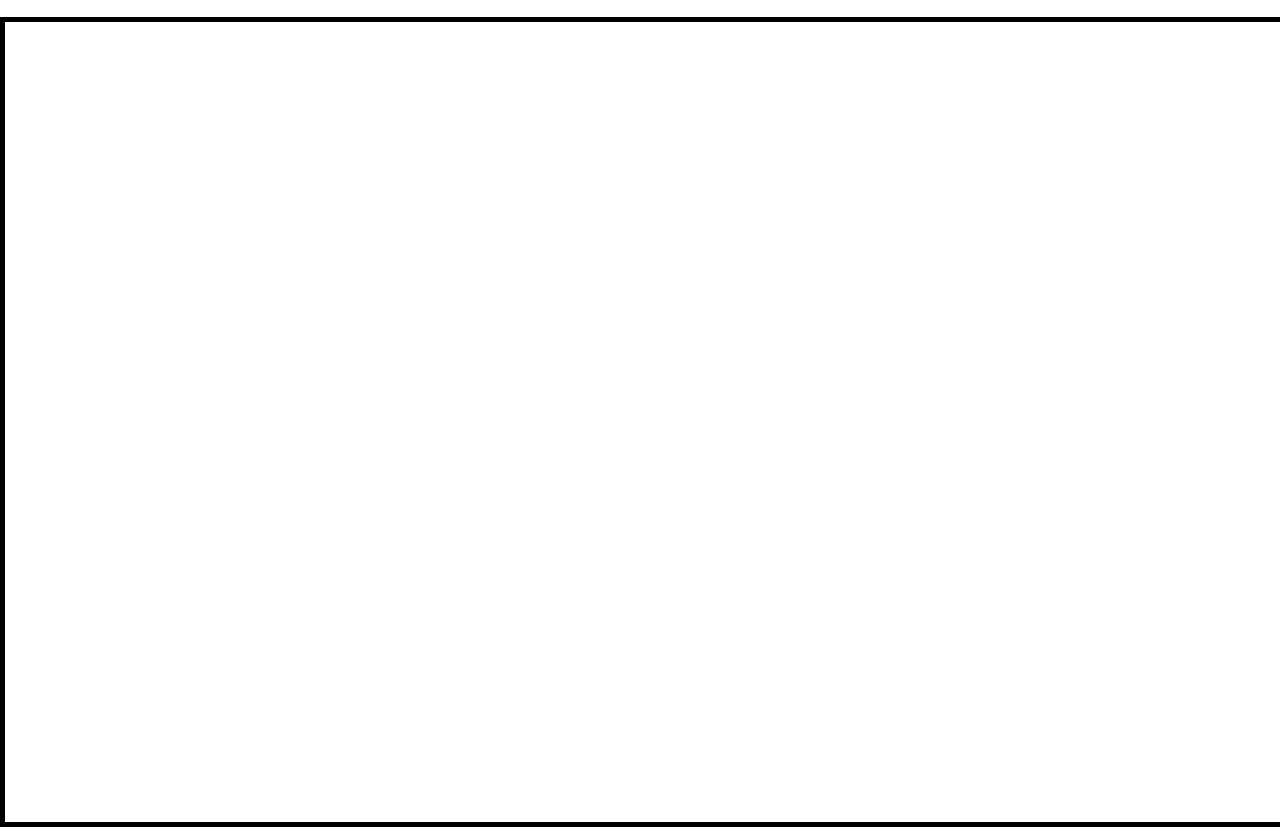
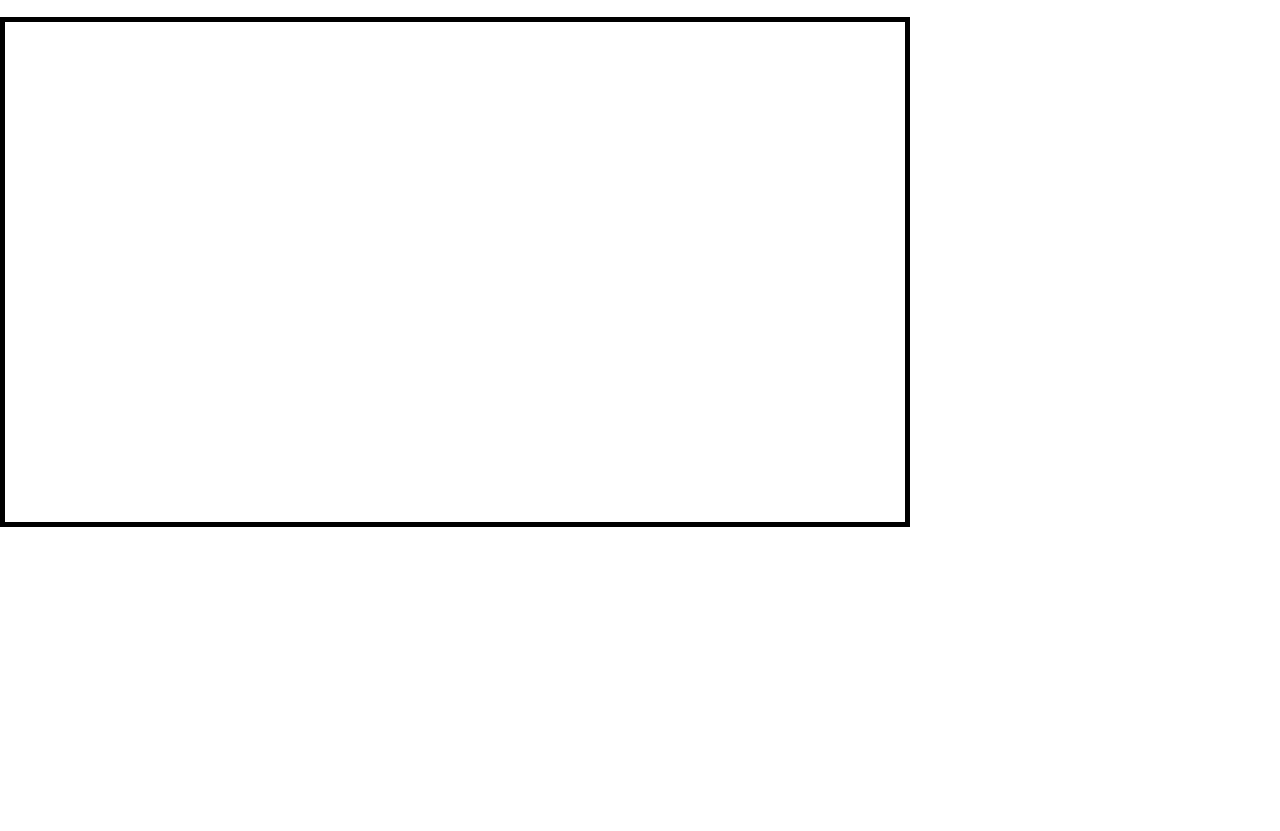
Before and after one commit to shelbyinloes/calligraphy, a plain HTML site: page index.html in a window 1280 px wide. Shown: the part 50-881 px from the top of the page. After the commit the page ends 800 px from the top, so only its background shows below. Drawn offline with Linux system fonts and the light colour scheme.

Commit message:
sizing right, starting to work on style

```diff
--- a/css/style.css
+++ b/css/style.css
@@ -4,4 +4,6 @@ html, body {
 
 #draw {
   border: solid 5px black;
+  height: 500px;
+  width: 900px;
 }
--- a/index.html
+++ b/index.html
@@ -8,7 +8,7 @@
 <body>
 
   <h2>Calligraphy</h2>
-  <canvas id="draw" width="200" height="200"></canvas>
+  <canvas id="draw"></canvas>
 
 <script src="javascript/script.js"></script>
 </body>
--- a/javascript/script.js
+++ b/javascript/script.js
@@ -1,7 +1,7 @@
 const canvas = document.querySelector('#draw');
 const ctx = canvas.getContext('2d');
-canvas.width = window.innerWidth;
-canvas.height = window.innerHeight;
+canvas.width = 900;
+canvas.height = 500;
 ctx.strokeStyle = '#BADA55';
 ctx.lineJoin = 'round';
 ctx.lineCap = 'round';
@@ -16,7 +16,7 @@ let direction = true;
 function draw(e) {
   if(!isDrawing) return; //stop fn from running when they are not moused down
   console.log(e);
-  ctx.strokeStyle = `hsl(${hue}, 70%, 50%)`;
+  ctx.strokeStyle = "black";
   ctx.beginPath();
   ctx.moveTo(lastX, lastY);
   ctx.lineTo(e.offsetX, e.offsetY);
```
